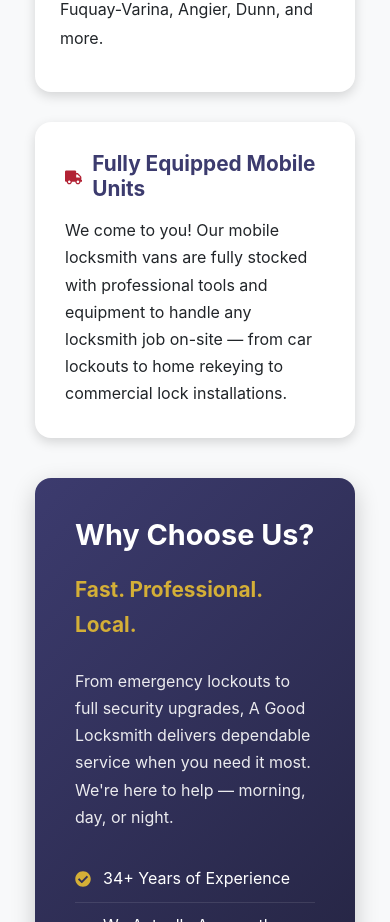
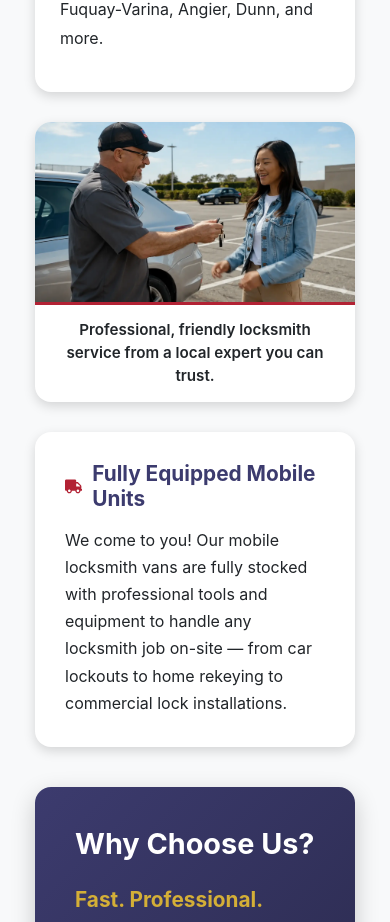
Before and after one commit to Definitely-Ai/Goodlocksmith, a React (Vite) app: page / in a window 390 px wide. Shown: the part 2040-2962 px from the top of the page. Built offline with nearby package versions, Linux system fonts and the light colour scheme.

Commit message:
Add customer service photo to About section
Add an optimized, responsive customer key-handoff photo to the homepage About section.

```diff
--- a/src/components/About.css
+++ b/src/components/About.css
@@ -84,6 +84,31 @@
     border-radius: 12px;
     box-shadow: var(--shadow-md);
     border: 3px solid var(--blue-primary);
+}
+
+.about-service-photo {
+    margin: 0 0 30px;
+    overflow: hidden;
+    background: var(--white);
+    border-radius: 16px;
+    box-shadow: var(--shadow-md);
+}
+
+.about-service-photo img {
+    display: block;
+    width: 100%;
+    aspect-ratio: 16 / 9;
+    object-fit: cover;
+}
+
+.about-service-photo figcaption {
+    padding: 14px 20px;
+    color: var(--text-dark);
+    font-size: 0.95rem;
+    font-weight: 600;
+    line-height: 1.5;
+    text-align: center;
+    border-top: 3px solid var(--red-primary);
 }
 
 .service-areas-grid {
--- a/src/components/About.jsx
+++ b/src/components/About.jsx
@@ -51,6 +51,15 @@
                                 throughout the Triangle region including Fuquay-Varina, Angier, Dunn, and more.
                             </p>
                         </div>
+
+                        <figure className="about-service-photo">
+                            <img
+                                src="/images/locksmith-customer-key-handoff.webp"
+                                alt="A Good Locksmith handing a customer her vehicle keys after completing locksmith service"
+                                loading="lazy"
+                            />
+                            <figcaption>Professional, friendly locksmith service from a local expert you can trust.</figcaption>
+                        </figure>
 
                         <div className="team-section">
                             <h4><FaTruck /> Fully Equipped Mobile Units</h4>
```
Also changed, not shown: public/images/locksmith-customer-key-handoff.webp (added).
